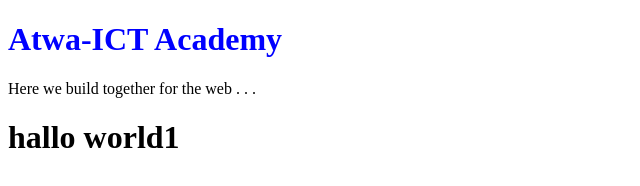
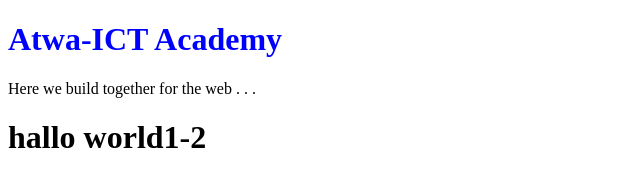
Before and after one commit to mohamadat/fullweb2021-samen, a plain HTML site: page index.html in a window 1280 px wide. Shown: the full height of the page, 0-640 px from the left. Drawn offline with Linux system fonts and the light colour scheme.

Commit message:
Update index.html

```diff
--- a/index.html
+++ b/index.html
@@ -7,7 +7,7 @@
 <body>
 	<h1 style="color: blue;">Atwa-ICT Academy</h1>
 	<p>Here we build together for the web . . . </p>
-	<h1>hallo world1</h1>
+	<h1>hallo world1-2</h1>
 
 </body>
 </html>
```
